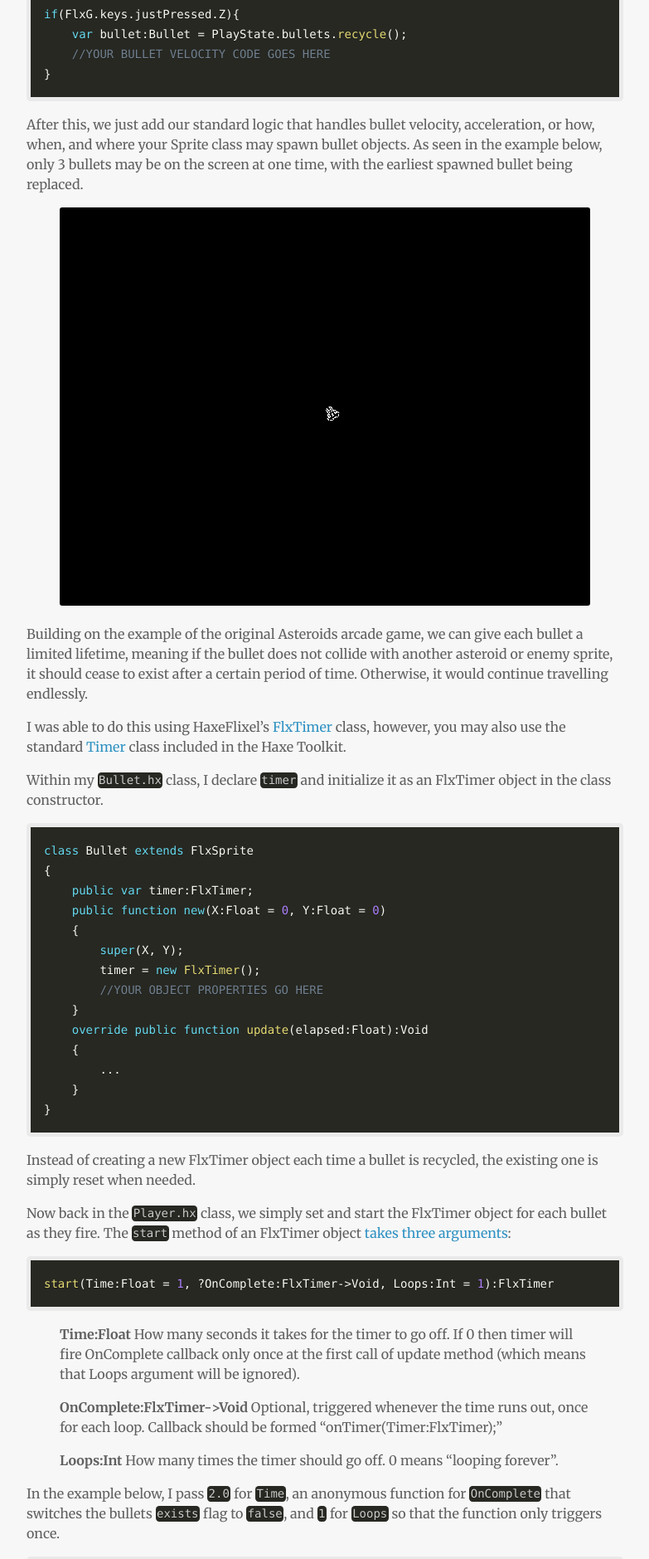
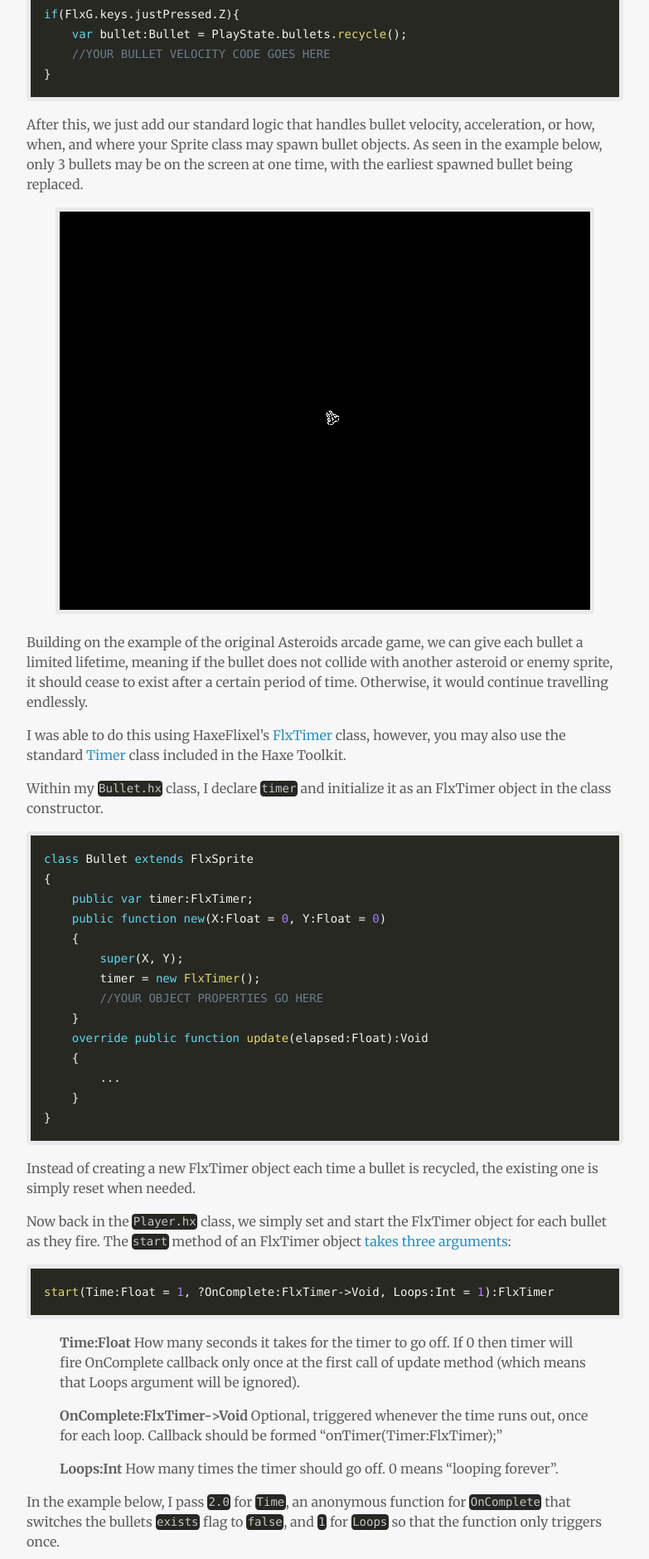
Before and after one commit to kevinfiol/kevinfiol.github.io, a Jekyll site: the page built from blog/index.html, in a window 1280 px wide. Shown: the part 3958-5837 px from the top of the page at 83% size, without its empty margins (248-1031 px from the left). Built offline with Jekyll 4.4.1, drawn with Linux system fonts in a browser that asks for light colours; the list of posts is cut into pages by our own code.

Commit message:
change border again

```diff
--- a/static/css/base.css
+++ b/static/css/base.css
@@ -30,7 +30,7 @@ body {
 code { font-size: 14px; }
 .blog-media {
     max-width: 100%;
-		/* border: 5px solid #eaeaea; */
+		border: 5px solid #eaeaea;
 		margin: 0px auto 0px auto;
 		-webkit-border-radius: 3px;
 		-moz-border-radius: 3px;
```
